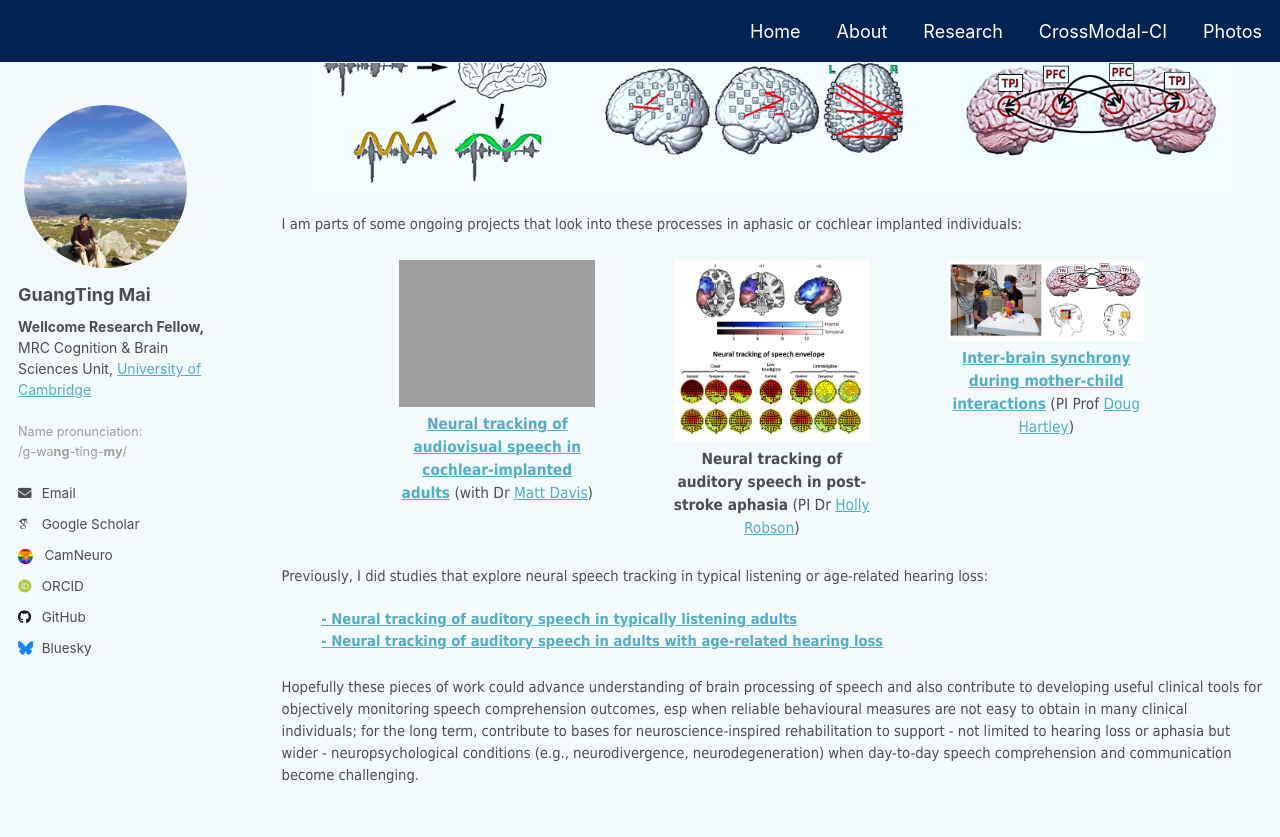
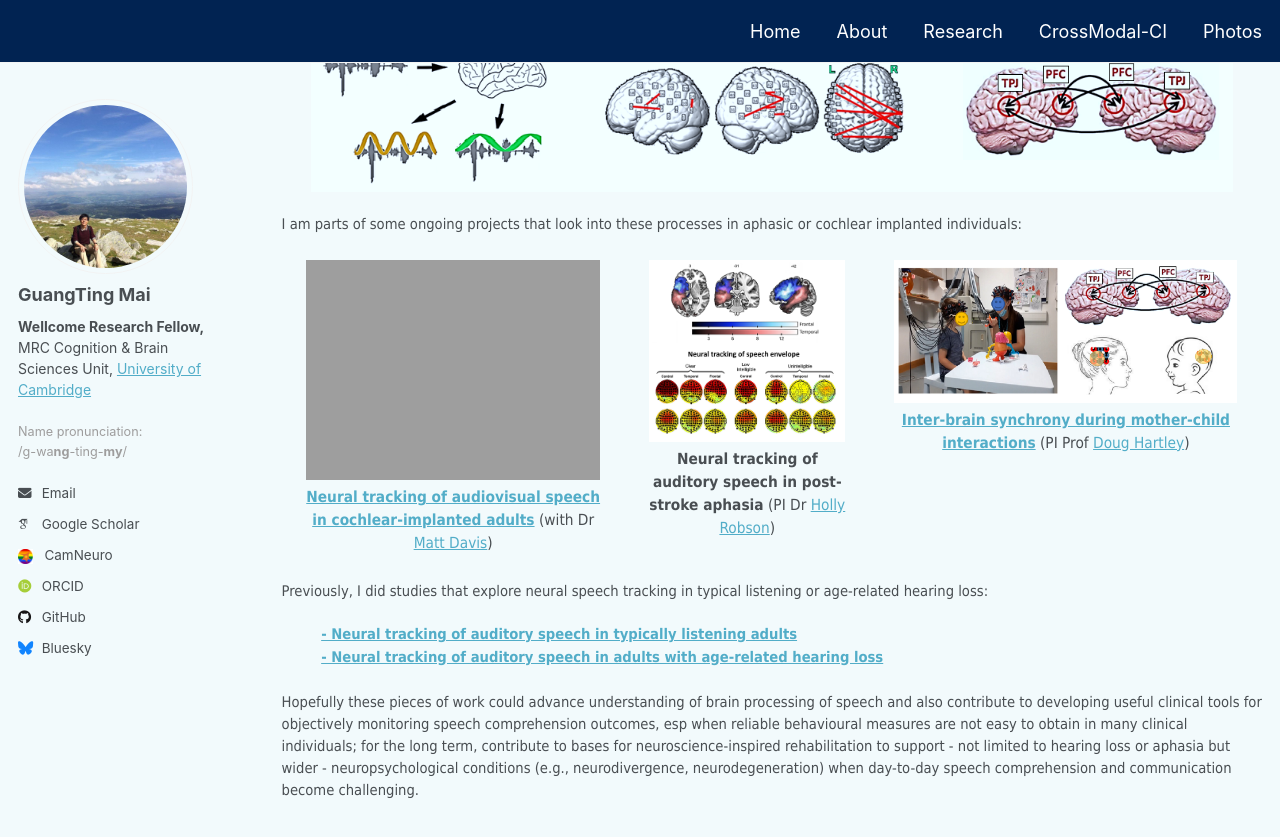
Before and after one commit to guangtingmai/guangtingmai.github.io, a Jekyll site: the page built from _pages/research-content.html, in a window 1280 px wide and 900 px high, scrolled down 349 px. Shown: the top 837 px of the window. Built offline with Jekyll 4.4.1, drawn with Linux system fonts in a browser that asks for light colours; some web fonts are replaced.

Commit message:
Update research-content.html

```diff
--- a/_pages/research-content.html
+++ b/_pages/research-content.html
@@ -18,9 +18,9 @@ author_profile: true
 </p>
 
 <p><span style="font-size: 11pt;font-family: Tahoma;line-height: 1.2;display: block;margin-bottom: 0.05vh">I am parts of some ongoing projects that look into these processes in aphasic or cochlear implanted individuals:</span></p>
-<div style="display: flex;justify-content: center;gap: 8%;margin: 1.5em 0;">
+<div style="display: flex;justify-content: center;gap: 5%;margin: 1.5em 0;">
 
-  <div style="width: 20%; text-align: center;"><a href="https://guangtingmai.github.io/crossmodal-ci/">
+  <div style="width: 30%; text-align: center;"><a href="https://guangtingmai.github.io/crossmodal-ci/">
     <img src="https://guangtingmai.github.io/images/cross-modal-ci-icons.png" style="width:100%; display:block;">
     <p style="width:100%; margin:0.4em 0 0; font-size:0.85em; font-family:Tahoma;text-align:center;">
       <strong>Neural tracking of audiovisual speech in cochlear-implanted adults</strong></a> (with Dr <a href="https://www.mrc-cbu.cam.ac.uk/people/matt.davis/">Matt Davis</a>)
@@ -34,7 +34,7 @@ author_profile: true
     </p>
   </div>
 
-  <div style="width: 20%; text-align: center;"><a href="https://guangtingmai.github.io/interbrain-sync/">
+  <div style="width: 35%; text-align: center;"><a href="https://guangtingmai.github.io/interbrain-sync/">
     <img src="https://guangtingmai.github.io/images/child-mother-brain-synchrony-icons.png" style="width:100%; display:block;">
     <p style="width:100%; margin:0.4em 0 0; font-size:0.85em; font-family:Tahoma;text-align:center;">
       <strong>Inter-brain synchrony during mother-child interactions</strong></a> (PI Prof <a href="https://www.nottingham.ac.uk/Medicine/people/douglas.hartley">Doug Hartley</a>)
```
